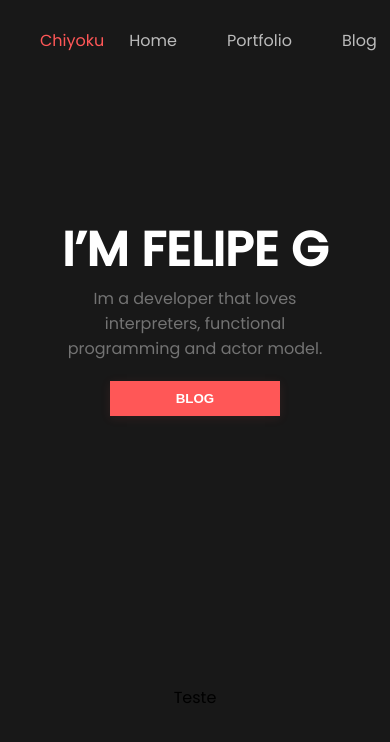
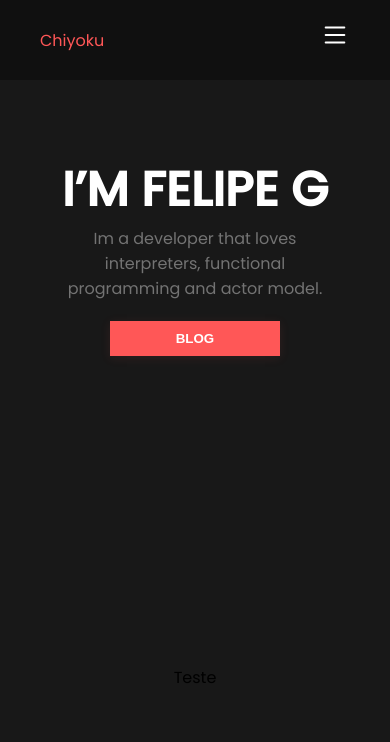
Before and after one commit to Chiyoku/chiyoku.github.io, a React app: page / in a window 390 px wide. Shown: the top 742 px of the page. Built offline with nearby package versions, Linux system fonts and the light colour scheme.

Commit message:
:sparkles: | Added a navbar

```diff
--- a/src/components/Navbar/index.tsx
+++ b/src/components/Navbar/index.tsx
@@ -1,4 +1,7 @@
-import React from 'react';
+import React, { useState } from 'react';
+import { BsList, BsX } from 'react-icons/bs';
+import { useMediaQuery } from 'react-responsive';
+import { Link } from 'react-router-dom';
 import items from './items';
 
 import {
@@ -6,21 +9,33 @@ import {
   Logo,
   Ul,
   Li,
+  MenuIcon,
 } from './styles';
 
-const Header: React.VFC = () => (
+const Header: React.VFC = () => {
+  const [isOpen, setOpen] = useState(false);
+  const isMobile = useMediaQuery({ maxWidth: 768 });
+  return (
     <Nav>
       <Logo>Chiyoku</Logo>
+      {(isOpen || !isMobile) && (
         <Ul>
           {items.map((item) => (
             <Li key={item.name}>
-          <a href={item.url}>
+              <Link to={item.url}>
                 {item.name}
-          </a>
+              </Link>
             </Li>
           ))}
         </Ul>
+      )}
+      {isMobile && (
+        <MenuIcon onClick={() => setOpen(!isOpen)}>
+          {!isOpen ? <BsList /> : <BsX />}
+        </MenuIcon>
+      )}
     </Nav>
   );
+};
 
 export default Header;
--- a/src/components/Navbar/styles.ts
+++ b/src/components/Navbar/styles.ts
@@ -1,28 +1,52 @@
 import styled from 'styled-components';
 
 export const Nav = styled.nav`
+  position: fixed;
   height: 80px;
   display: flex;
   justify-content: space-between;
   align-items: center;
   padding: 40px;
-  flex: 0 auto;
+  flex: 0 1 auto;
+  width: 100%;
+  @media (max-width: 768px) {
+    background: #101010;
+  }
 `;
 
 export const Logo = styled.div`
-  color: #FF5757;
+  color: #ff5757;
 `;
 
 export const Ul = styled.ul`
   display: flex;
+
+  @media (max-width: 768px) {
+    width: 100%;
+    flex-direction: column;
+    position: absolute;
+    text-align: center;
+    left: 0px;
+    top: 80px;
+    background: #101010;
+  }
 `;
 
 export const Li = styled.li`
   list-style-type: none;
 
   a {
-    color: #BBB;
+    color: #bbb;
     margin: 0 25px;
     text-decoration: none;
   }
+
+  @media (max-width: 768px) {
+    padding: 15px;
+  }
 `;
+
+export const MenuIcon = styled.div`
+  color: #fff;
+  font-size: 30px;
+`;
```
Lines whose indentation alone changed are shown as unchanged.
